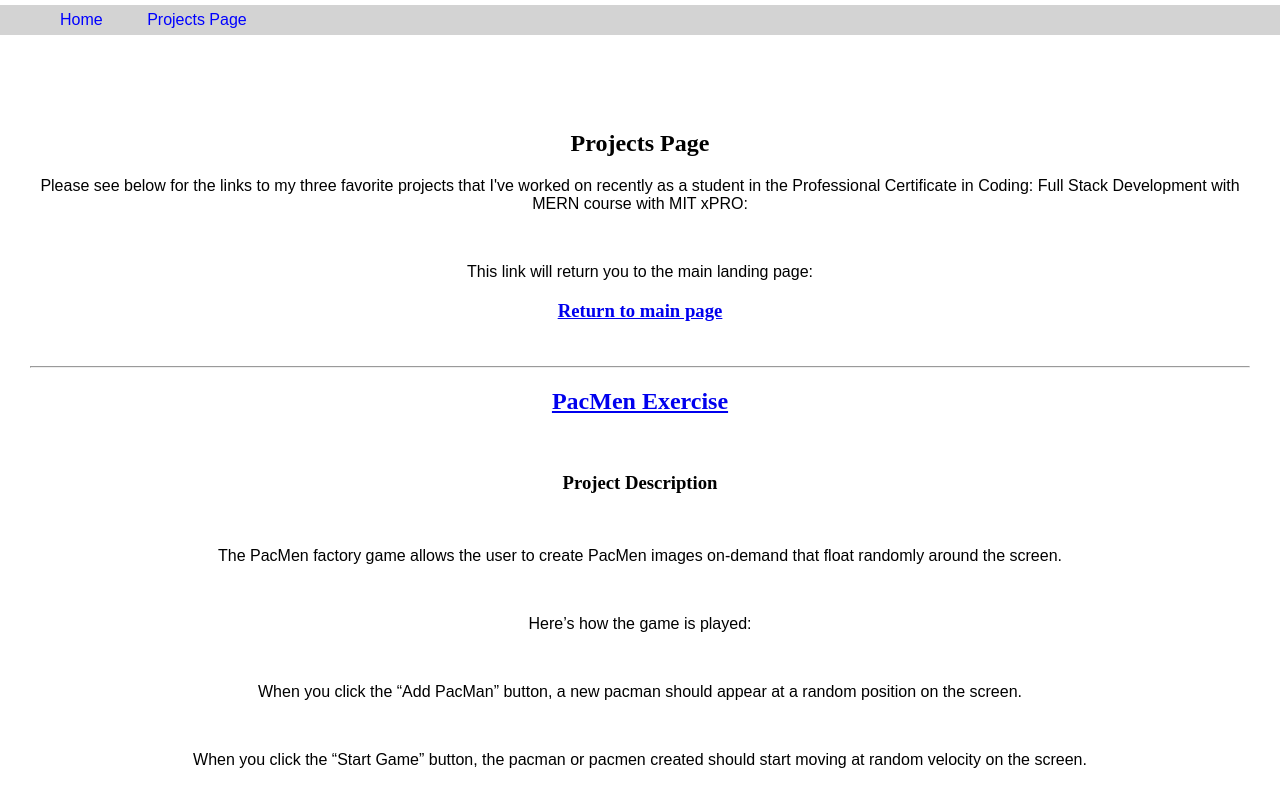
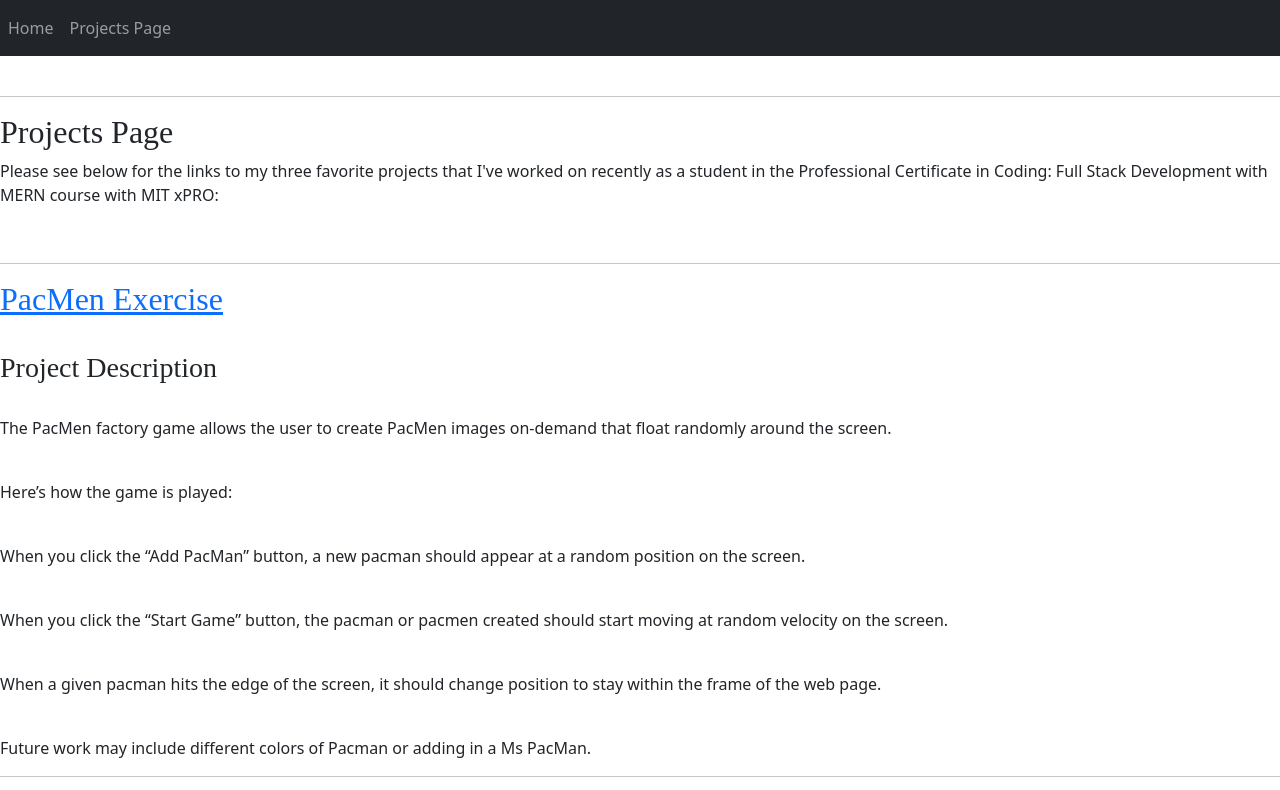
Before and after one commit to andrewjscott88/andrewjscott88.github.io, a plain HTML site: page ProjectsPage.html in a window 1280 px wide. Shown: the top 790 px of the page. Drawn offline with Linux system fonts and the light colour scheme.

Commit message:
added in Bootstrap design to projects page and added Denso to index

```diff
--- a/ProjectsPage.html
+++ b/ProjectsPage.html
@@ -5,8 +5,9 @@
   <meta charset="utf-8">
   <title>Andrew's Personal Site</title>
   <link rel="stylesheet" href="css/styles.css">
-  <link rel="bootstrap" href="bootstrap.min.css">
+  <link rel="stylesheet" href="css/bootstrap.min.css">
   <link rel="icon" href="favicon.ico">
+  <!--
   <style type=text/css>
       body
       {
@@ -37,11 +38,27 @@
       text-decoration: none;
       }
   </style>
+  -->
 </head>
 
 <body>
 
   <header>
+    <!-- creating Navigation Bar using Bootstrap -->
+    <nav class="navbar navbar-expand-lg navbar-dark bg-dark">
+     <div class="collapse navbar-collapse" id="navbarNav">
+       <ul class="navbar-nav mr-auto mt-2 mt-lg-0">
+          <li class="nav-item active">
+            <a class="nav-link" href="index.html">Home</a>
+          </li>
+          <li class="nav-item">
+            <a class="nav-link" href="ProjectsPage.html">Projects Page</a>
+          </li>
+        </ul>
+
+      </div>
+    </nav>
+<!--
   <nav>
     <ul>
     <li>
@@ -52,15 +69,15 @@
     </li>
     </ul>
   </nav>
+-->
   </header>
 
+    <br><hr>
     <h2>Projects Page</h2>
 
       <p>Please see below for the links to my three favorite projects that I've worked on recently as a student in the Professional Certificate in Coding: Full Stack Development with MERN course with MIT xPRO:</p>
       <br>
-      <p>This link will return you to the main landing page:</p>
-      <a class="return-link" href="https://andrewjscott88.github.io/"><h3>Return to main page</h3></a>
-      <br>
+
 
     <hr>
     <div class="projects">
```
Also changed, not shown: index.html (+1 -0 lines).
